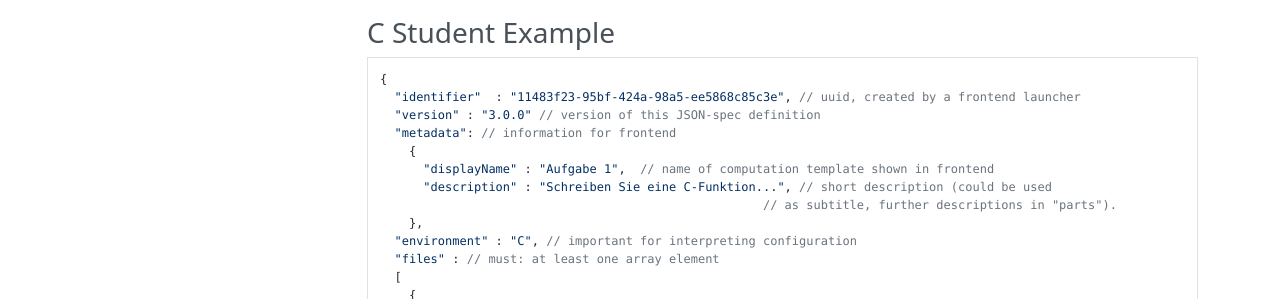
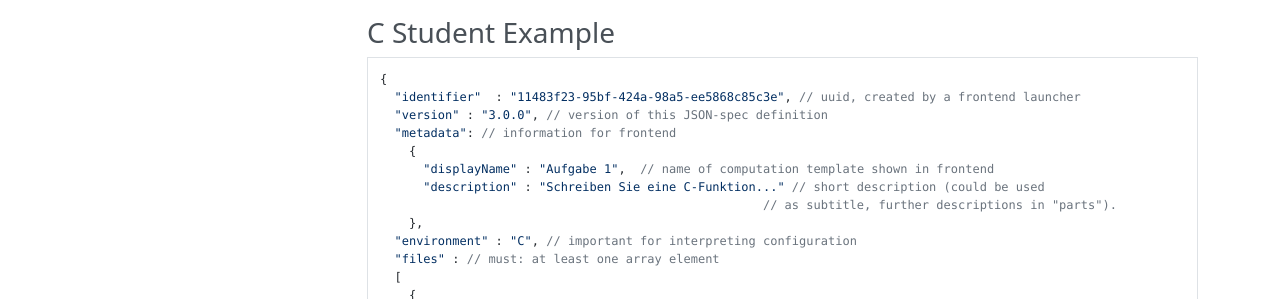
Before and after one commit to VirtualProgrammingLab/documentation, an MkDocs documentation site: the page built from docs/viplab3.0/computation_template.md, in a window 1280 px wide and 900 px high. Shown: the part 421-720 px from the top of the window. Built offline with MkDocs 1.6.1, drawn with Linux system fonts in a browser that asks for light colours; nearby versions of some CDN libraries.

Commit message:
Errors corrected

````diff
--- a/docs/viplab3.0/computation_template.md
+++ b/docs/viplab3.0/computation_template.md
@@ -17,11 +17,11 @@ Note: `//` with text following until EOL is a comment,
 ```
 {
   "identifier"  : "11483f23-95bf-424a-98a5-ee5868c85c3e", // uuid, created by a frontend launcher
-  "version" : "3.0.0" // version of this JSON-spec definition
+  "version" : "3.0.0", // version of this JSON-spec definition
   "metadata": // information for frontend
     {
       "displayName" : "Aufgabe 1",  // name of computation template shown in frontend
-      "description" : "Schreiben Sie eine C-Funktion...", // short description (could be used
+      "description" : "Schreiben Sie eine C-Funktion..." // short description (could be used
                                                      // as subtitle, further descriptions in "parts").
     },
   "environment" : "C", // important for interpreting configuration
````
